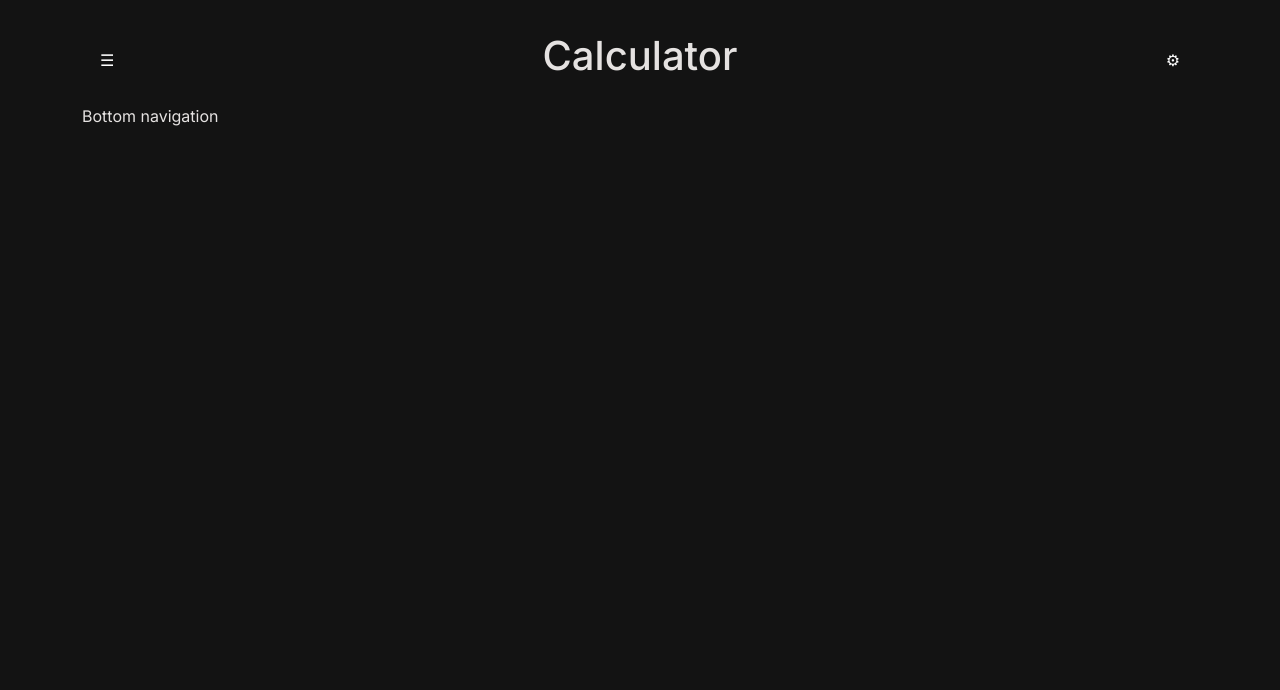
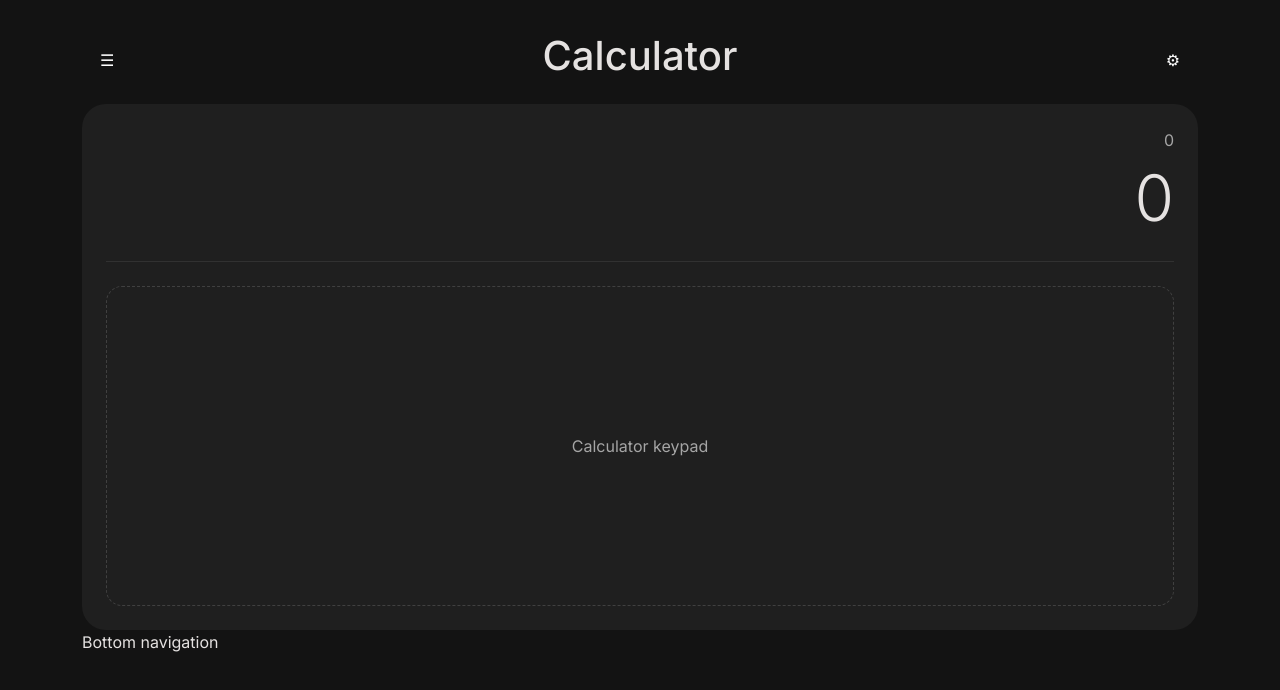
Before and after one commit to zookatt/calculator, a Vue app: page / in a window 1280 px wide. Shown: the top 690 px of the page. Built offline with nearby package versions, Linux system fonts and the light colour scheme.

Commit message:
feat: add calculator display

```diff
--- a/src/components/calculator/CalculatorSection.vue
+++ b/src/components/calculator/CalculatorSection.vue
@@ -1,9 +1,47 @@
 <template>
-  <div>
-    <p>Calculator section</p>
-  </div>
+  <section class="calculator">
+    <div class="display">
+      <p class="operation">0</p>
+      <h2 class="result">0</h2>
+    </div>
+
+    <div class="keypad">Calculator keypad</div>
+  </section>
 </template>
 
-<script setup></script>
+<style scoped>
+.calculator {
+  padding: 1.5rem;
+  border-radius: var(--radius-lg);
+  background: var(--color-surface);
+}
 
-<style lang="scss" scoped></style>
+.display {
+  padding-bottom: 1.5rem;
+  border-bottom: 1px solid rgba(255, 255, 255, 0.08);
+  text-align: end;
+}
+
+.operation {
+  min-height: 24px;
+  margin-bottom: 0.5rem;
+  color: var(--color-text-muted);
+  font-size: 1rem;
+}
+
+.result {
+  margin: 0;
+  font-size: clamp(3rem, 10vw, 4rem);
+  font-weight: 300;
+}
+
+.keypad {
+  display: grid;
+  min-height: 320px;
+  margin-top: 1.5rem;
+  border: 1px dashed rgba(255, 255, 255, 0.15);
+  border-radius: var(--radius-md);
+  color: var(--color-text-muted);
+  place-items: center;
+}
+</style>
--- a/src/views/HomeView.vue
+++ b/src/views/HomeView.vue
@@ -1,6 +1,7 @@
 <script setup>
 import Header from "../components/layout/Header.vue";
 import BottomNavigation from "../components/layout/BottomNavigation.vue";
+import CalculatorSection from "../components/calculator/CalculatorSection.vue";
 </script>
 
 <template>
@@ -8,7 +9,7 @@ import BottomNavigation from "../components/layout/BottomNavigation.vue";
     <Header />
 
     <section>
-      <!-- Calculator -->
+      <CalculatorSection />
     </section>
 
     <section>
```
